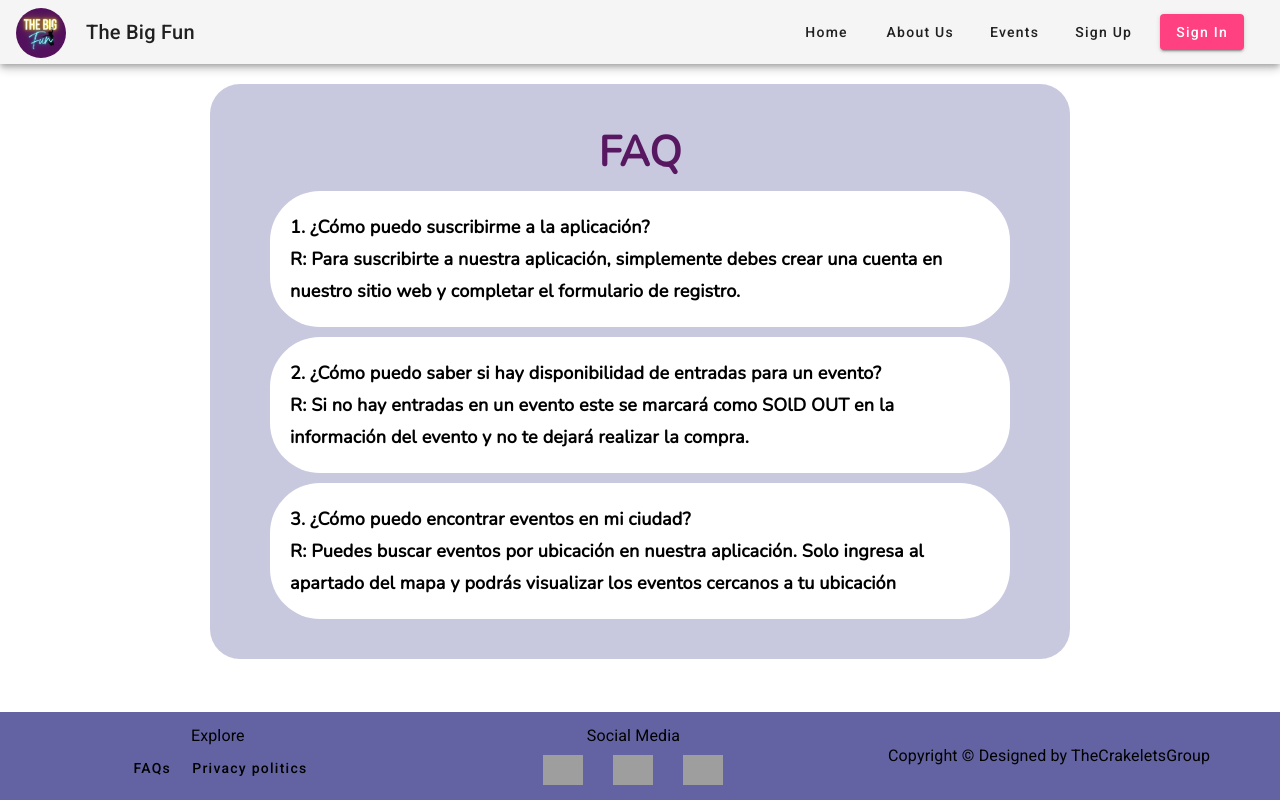
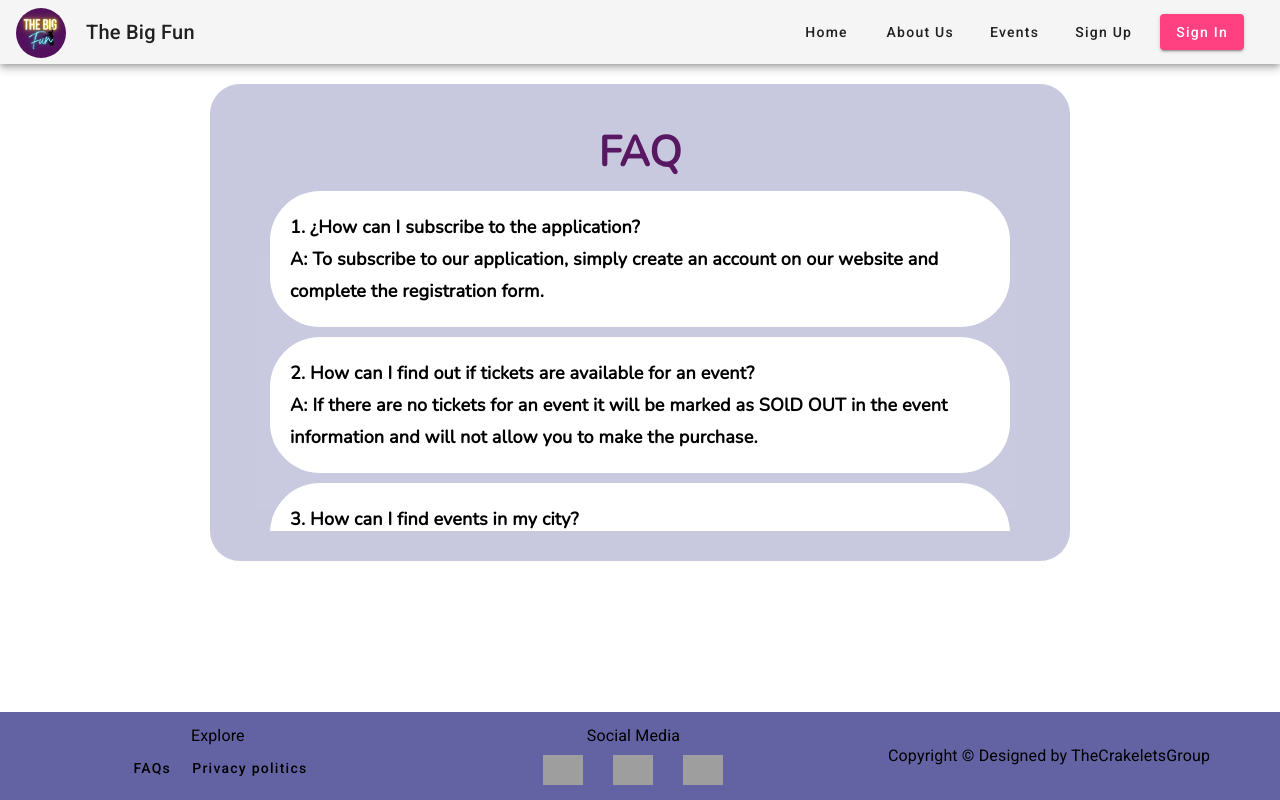
Before and after one commit to CrackeletsGroup-IoT/the-big-fun-web-application, an Angular app: page / in a window 1280 px wide. Built offline with nearby package versions, Linux system fonts and the light colour scheme; grey boxes are pictures that could not be loaded.

Commit message:
refactor: Faq component updated

```diff
--- a/src/app/event/components/faq-content/faq-content.component.css
+++ b/src/app/event/components/faq-content/faq-content.component.css
@@ -34,7 +34,10 @@
   color: #000000;
   margin: 0;
 }
-
+.faqs-container{
+  overflow-y:scroll;
+  height: 340px;
+}
 @media (min-width: 768px) {
   .background {
     max-width: 800px;
--- a/src/app/event/components/faq-content/faq-content.component.html
+++ b/src/app/event/components/faq-content/faq-content.component.html
@@ -3,6 +3,7 @@
   <div class="title">
     <h1>FAQ</h1>
   </div>
+  <div class="faqs-container">
     <div *ngFor="let faq of faqs;">
       <div class="names">
         <div class="container">
@@ -14,3 +15,5 @@
       </div>
     </div>
   </div>
+
+</div>
--- a/src/app/event/components/faq-content/faq-content.component.ts
+++ b/src/app/event/components/faq-content/faq-content.component.ts
@@ -9,19 +9,19 @@ export class FaqContentComponent {
   faqs=[
     {
       id:"1",
-      question:"¿Cómo puedo suscribirme a la aplicación?",
-      answer:"R: Para suscribirte a nuestra aplicación, simplemente debes crear una cuenta en nuestro sitio web y completar el formulario de registro."
+      question:"¿How can I subscribe to the application?",
+      answer:"A: To subscribe to our application, simply create an account on our website and complete the registration form."
     },
     {
       id:"2",
-      question:"¿Cómo puedo saber si hay disponibilidad de entradas para un evento?",
-      answer:"R: Si no hay entradas en un evento este se marcará como SOlD OUT en la información del evento y no te dejará realizar la compra."
+      question:"How can I find out if tickets are available for an event?",
+      answer:"A: If there are no tickets for an event it will be marked as SOlD OUT in the event information and will not allow you to make the purchase."
 
     },
     {
       id:"3",
-      question:"¿Cómo puedo encontrar eventos en mi ciudad?",
-      answer:"R: Puedes buscar eventos por ubicación en nuestra aplicación. Solo ingresa al apartado del mapa y podrás visualizar los eventos cercanos a tu ubicación"
+      question:"How can I find events in my city?",
+      answer:"A: You can search for events by location in our application. Just go to the map section and you will be able to visualize the events near your location."
     }
   ]
 }
```
Lines whose indentation alone changed are shown as unchanged.
